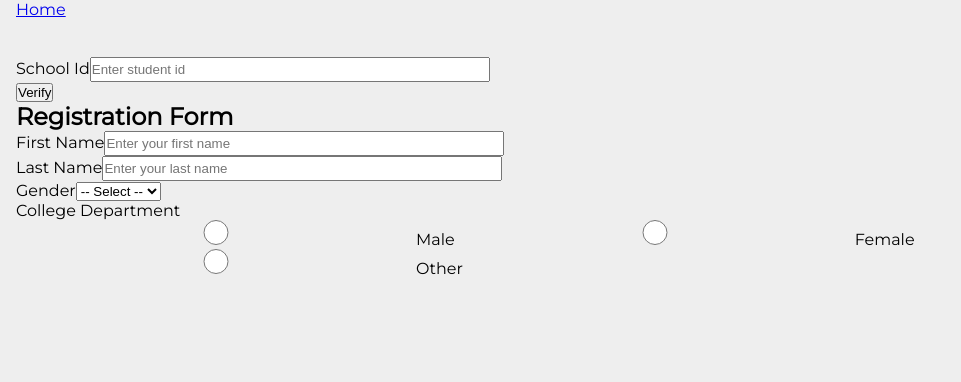
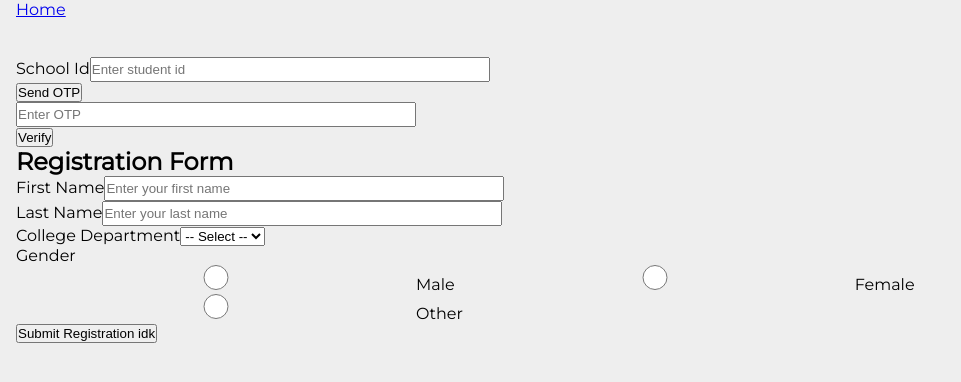
Before and after one commit to rachensan/INsys-rachensan, a React (Vite) app in the folder frontend/: page /register in a window 1280 px wide. Shown: the top 382 px of the page, without its empty margins (0-961 px from the left). Built offline with nearby package versions, Linux system fonts and the light colour scheme; a web font is replaced by a local one.

Commit message:
Add: frontend html/axios register student

```diff
--- a/frontend/src/pages/RegisterStudent.jsx
+++ b/frontend/src/pages/RegisterStudent.jsx
@@ -10,14 +10,47 @@ function RegisterStudent() {
     password: "",
     firstName: "",
     lastName: "",
-    userGender: "",
+    userGender: "N/A",
     college: ""
   });
 
-  const handleSubmit = (e) => { //i just grabbed this from my old shyt
+  const [isVerified, setIsVerified] = useState(false);
+  const [code, setCode] = useState(""); //otp
+  const username = formRegister.username;
+
+  const handleSendOtp = async () => {
+    try {
+      const res = await axios.post("http://localhost:3000/api/student/register/email-otp", { username: username });
+      alert(res.data.message);
+    } catch (err) {
+      console.log(err.response?.data);
+      alert("Failed to send OTP");
+    }
+  };
+
+  const handleVerifyOtp = async () => {
+    try {
+      const res = await axios.post("http://localhost:3000/api/student/register/verify-otp", { username, code });
+      alert(res.data.message);
+      setIsVerified(true);
+    } catch (err) {
+      console.log(err.response?.data);
+      alert("Invalid OTP");
+    }
+  };
+
+  const handleSubmit = (e) => {
     e.preventDefault();
+    if (!isVerified) return alert("Verify your email first");
 
-    console.log(formRegister);
+    axios.post("http://localhost:3000/api/student/register/user-info", formRegister)
+      .then(res => {
+        console.log(res.data.message);
+        alert(res.data.message);
+      })
+      .catch(err => {
+        console.log(err.response?.data);
+      });
   }
 
   const handleChange = (e) => {
@@ -31,13 +64,21 @@ function RegisterStudent() {
   return (
     <>
     <InputField
-        label="School Id"
-        name="username"
-        value={formRegister.username}
-        onChange={handleChange}
-        placeholder="Enter student id"
+      label="School Id"
+      name="username"
+      value={formRegister.username}
+      onChange={handleChange}
+      placeholder="Enter student id"
     />
-    <button>Verify</button>
+    <button onClick={handleSendOtp}>Send OTP</button>
+    <InputField
+      name="code" //otp
+      value={code}
+      onChange={(e) => setCode(e.target.value)}
+      placeholder="Enter OTP"
+    />
+    <button onClick={handleVerifyOtp}>Verify</button>
+
     <form onSubmit={handleSubmit}>
       <h2> Registration Form </h2>
       <InputField
@@ -55,9 +96,9 @@ function RegisterStudent() {
         placeholder="Enter your last name"
       />
       <SelectField
-        label="Gender"
-        name="userGender"
-        value={formRegister.userGender}
+        label="College Department"
+        name="college"
+        value={formRegister.college}
         onChange={handleChange}
         options={[
           { label: "CCS", value: "CCS" },
@@ -68,9 +109,9 @@ function RegisterStudent() {
         ]}
       />
       <RadioButton
-        label="College Department"
-        name="college"
-        value={formRegister.college}
+        label="Gender"
+        name="userGender"
+        value={formRegister.userGender}
         onChange={handleChange}
         options={[
           { label: "Male", value: "male" },
@@ -78,6 +119,8 @@ function RegisterStudent() {
           { label: "Other", value: "other" }
         ]}
       />
+      <button type="submit">Submit Registration idk</button>
+      {/* triggers <form onSubmit={handleSubmit}/> */}
     </form>
 
     </>
```
Also changed, not shown: 2 other files (tests, documents, lock files or other folders).
